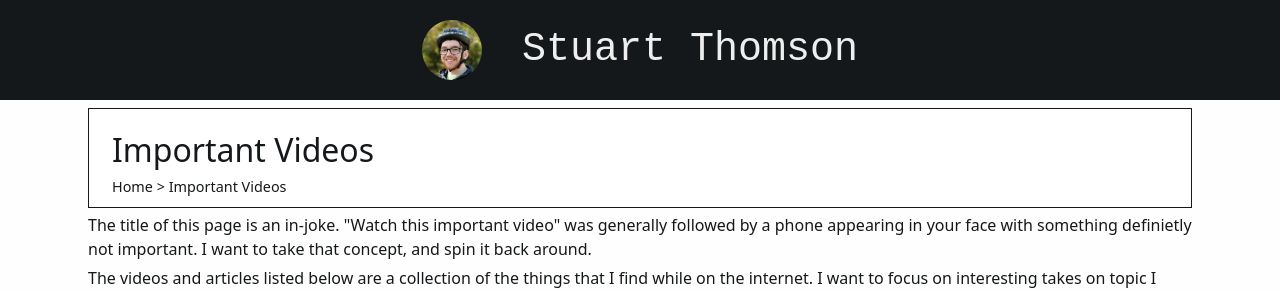
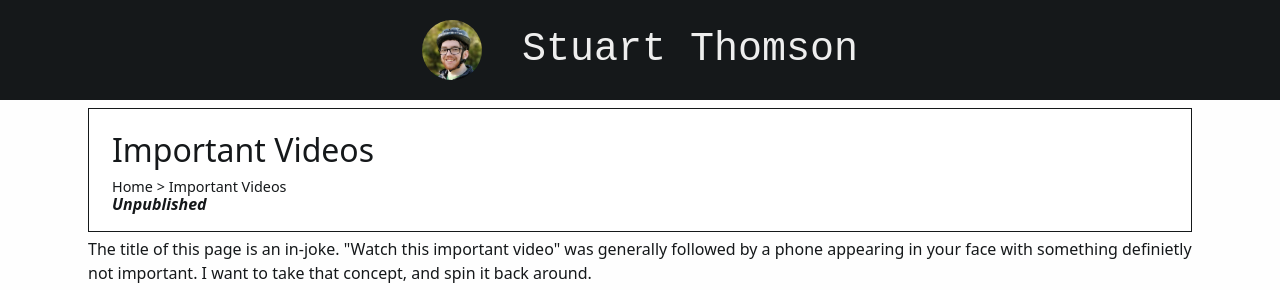
Before and after one commit to s-thom/website-v2, a Next.js app: page /important-videos in a window 1280 px wide. Shown: the top 290 px of the page. Built offline with nearby package versions, Linux system fonts and the light colour scheme.

Commit message:
Add unpublished warning to unpublished page headers

```diff
--- a/components/PostHeader/index.css
+++ b/components/PostHeader/index.css
@@ -56,7 +56,6 @@
 .PostHeader-detail {
   z-index: 1;
   display: flex;
-  align-items: flex-end;
 }
 
 .PostHeader-items {
@@ -97,3 +96,9 @@
 .PostHeader-type {
   margin: 0;
 }
+
+.PostHeader-unpublished {
+  font-weight: bold;
+  font-style: italic;
+  margin: 0;
+}
--- a/components/PostHeader/index.tsx
+++ b/components/PostHeader/index.tsx
@@ -160,6 +160,9 @@ export default function PostHeader(props: PostHeaderProps) {
         <div className="PostHeader-items">{headList}</div>
         <div className="PostHeader-date">{dateNodes}</div>
       </div>
+      {!props.published && (
+        <p className="PostHeader-unpublished">Unpublished</p>
+      )}
     </header>
   );
 }
```
